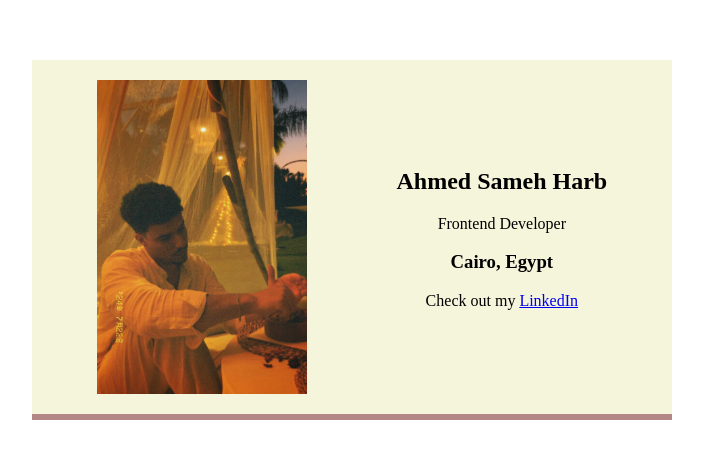
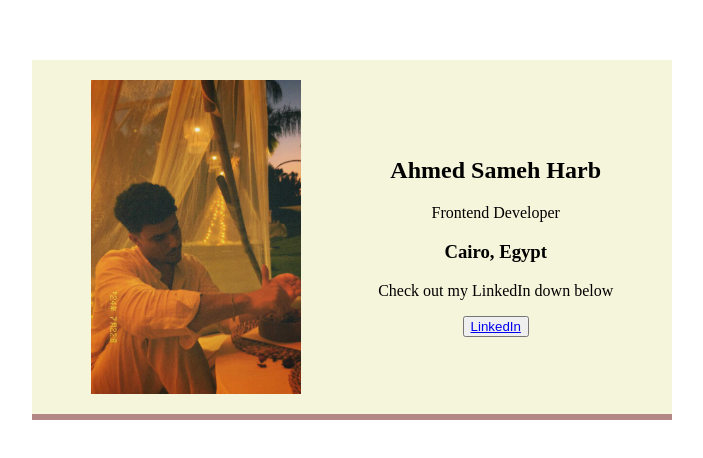
Before and after one commit to ahmedsamehharb/Business-Card, a plain HTML site: page index.html in a window 1280 px wide. Shown: the part 168-626 px from the top of the page, without its empty margins (296-999 px from the left). Drawn offline with Linux system fonts and the light colour scheme.

Commit message:
added linkedin button

```diff
--- a/index.html
+++ b/index.html
@@ -10,7 +10,8 @@
                 <h2>Ahmed Sameh Harb</h2>
                 <p>Frontend Developer</p>
                 <h3>Cairo, Egypt</h3>
-                <p>Check out my <a href="https://www.linkedin.com/in/ahmed-harb-0572542b3/">LinkedIn</a></p>
+                <p>Check out my LinkedIn down below</p>
+                <button><a href="https://www.linkedin.com/in/ahmed-harb-0572542b3/">LinkedIn</a></button>
             </div>
         </div>
     </body>
```
